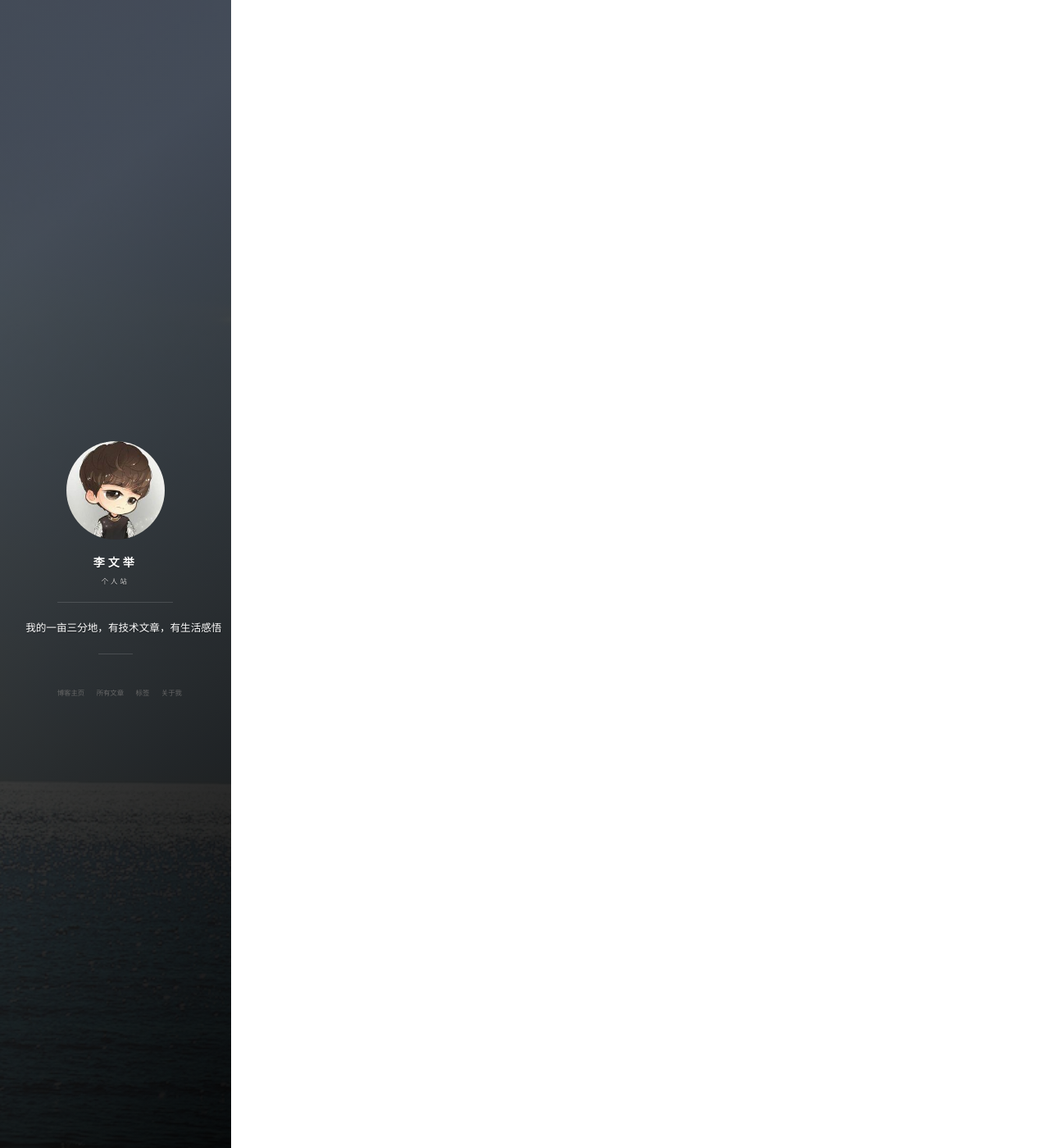
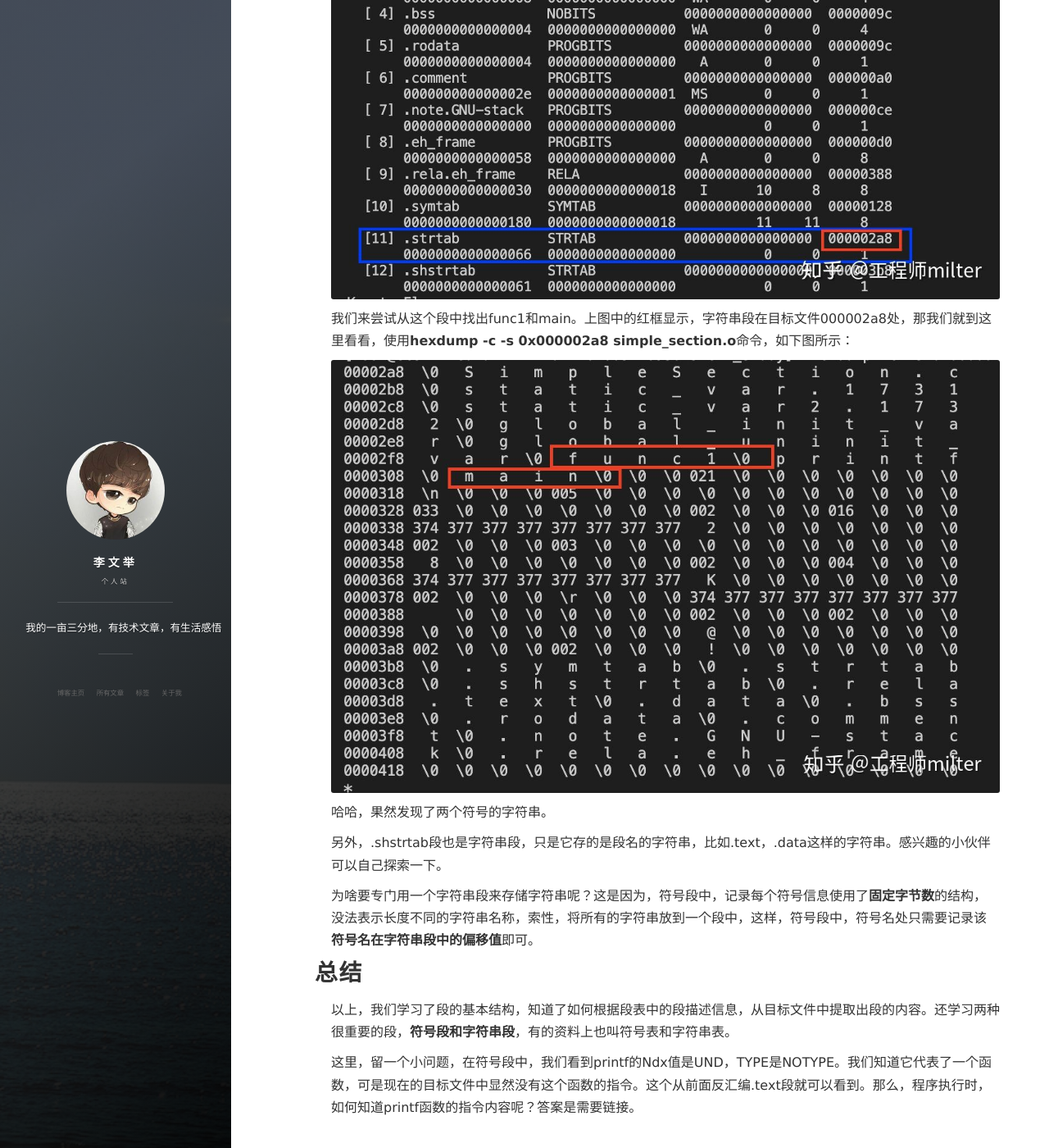
Before and after one commit to liwenju0/liwenju0.github.io, a Jekyll site: the page built from _posts/2022-02-12-ELF文件分析二.md, in a window 1280 px wide and 1400 px high, scrolled down 4219 px. Shown: the whole window at 82% size. Built offline with Jekyll 4.4.1, drawn with Linux system fonts in a browser that asks for light colours; nearby versions of some CDN libraries; comment, search, counter and statistics services are not loaded; some of the changed text lies outside the part shown.

Commit message:
elf文件分析二

````diff
--- a/_posts/2022-02-12-ELF文件分析二.md
+++ b/_posts/2022-02-12-ELF文件分析二.md
@@ -5,11 +5,12 @@ date:   2022-02-09 10:04:08 +0800
 tags: 计算机基础
 ---
 
-> 在ELF文件分析(一)中，我们大概了解了ELF文件的结构，知道了ELF文件由文件头和段组成。今天我们继续学习ELF文件的链接。
+> 在[ELF文件分析(一)](https://liwenju0.github.io/2022/02/ELF%E6%96%87%E4%BB%B6%E5%88%86%E6%9E%90%E4%B8%80/)中，我们大概了解了ELF文件的结构，知道了ELF文件由文件头和段组成。今天我们继续学习ELF文件的链接。
 
 # 段的具体结构
 上篇文章中，我们知道段表中存储着每个段的基本信息，这些基本信息用一个叫**段描述符**的结构来组织。
-想要查看段描述符的结构，可以在 /usr/include/elf.h中搜Elf32_Shdr，如下所示：
+想要查看段描述符的结构，可以在linux系统/usr/include/elf.h文件中搜Elf32_Shdr，如下所示：
+
 ```c
 typedef struct
 {
@@ -45,7 +47,91 @@ typedef struct
 其余的字段，有的看名字就知道含义，不知道的，暂时不用管。
 
 # 符号段和字符串段
+
 在计算机程序中，我们需要定义很多符号，回顾下上一篇文章中的示例代码：
 ```c
+// simple_section.c
+int printf( const char* format, ...);
 
+int global_init_var = 84;
+int global_uninit_var;
+
+void func1( int i)
+{
+    printf("%d\n", i);
+}
+
+int main(void)
+{
+    static int static_var = 85;
+    static int static_var2;
+    int a = 1;
+    int b;
+
+    func1(static_var + static_var2 + a + b);
+
+    return a;
+}
 ```
+
+里面的变量名和函数名都是一种**符号。符号的本质就是标记一段代码或者数据。**
+
+func1和main这两个函数名，标记分别标记了一段指令。我们知道，所有的**指令都在.text这个段中**。
+
+现在，让我们查看一下这个段的内容。看看func1和main代表的指令在不在里面。我们使用**objdump -s -d simple_section.o**命令，-d选项会把包含指令的段进行反汇编。如下图所示：
+
+
+![](/images/posts/elf/three.jpeg)
+
+图片中是对.text段进行反汇编的结果。我们看到红框框标识了函数func1和main的起始位置，这里的起始位置指的是它们在段.text中的偏移字节量。
+
+问题来了，.text段中就是一条接一条的指令，非常的纯粹，那么，func1和main1的起始位置信息是从哪里获得的呢？
+
+答案是有一个专门的段，叫**符号段.symtab**，这个段记录了func1和main这种符号信息。
+
+现在让我们看看符号段的内容。可以使用命令**readelf -s simple_section.o**，如下图所示：
+
+![](/images/posts/elf/four.jpeg)
+
+我们来看看如何通过这个.symtab定位func1和main函数。
+
+主要是用到Ndx和value两个字段。
+
+首先看func1的Ndx值是1，表示的是func1这个符号在段表中第1个段，即.text段。
+
+![](/images/posts/elf/five.jpeg)
+
+
+value是0000000000000000，表示的是func1符号在.text段中的偏移字节量。
+
+TYPE的值FUNC表示func1符号是一个函数。
+
+同理，可以找到main函数的具体位置信息。
+
+**Note：** 此时我们说的位置，都是指在目标文件中的偏移字节量，是针对目标文件的内容而言的，并不是虚拟内存地址，要注意区分。
+
+
+
+# 字符串段
+
+在上面的符号段中，我们看到了函数和变量名称的字符串，看起来，这些名称字符串就存在符号段中。但是实际上并不是，而是有一个专门的字符串段.strtab来统一保存这些字符串，符号段中的显示的字符串是从字符串段中取出来的。
+
+如下就是字符串段:
+
+![](/images/posts/elf/six.jpeg)
+
+我们来尝试从这个段中找出func1和main。上图中的红框显示，字符串段在目标文件000002a8处，那我们就到这里看看，使用**hexdump -c -s 0x000002a8  simple_section.o**命令，如下图所示：
+
+![](/images/posts/elf/seven.jpeg)
+
+哈哈，果然发现了两个符号的字符串。
+
+另外，.shstrtab段也是字符串段，只是它存的是段名的字符串，比如.text，.data这样的字符串。感兴趣的小伙伴可以自己探索一下。
+
+为啥要专门用一个字符串段来存储字符串呢？这是因为，符号段中，记录每个符号信息使用了**固定字节数**的结构，没法表示长度不同的字符串名称，索性，将所有的字符串放到一个段中，这样，符号段中，符号名处只需要记录该**符号名在字符串段中的偏移值**即可。
+
+
+# 总结
+以上，我们学习了段的基本结构，知道了如何根据段表中的段描述信息，从目标文件中提取出段的内容。还学习两种很重要的段，**符号段和字符串段**，有的资料上也叫符号表和字符串表。
+
+这里，留一个小问题，在符号段中，我们看到printf的Ndx值是UND，TYPE是NOTYPE。我们知道它代表了一个函数，可是现在的目标文件中显然没有这个函数的指令。这个从前面反汇编.text段就可以看到。那么，程序执行时，如何知道printf函数的指令内容呢？答案是需要链接。
````
Also changed, not shown: other parts of _posts/2022-02-12-ELF文件分析二.md (+2 -1 lines), images/posts/elf/five.jpeg (added), images/posts/elf/four.jpeg (added), images/posts/elf/seven.jpeg (added), images/posts/elf/six.jpeg (added), images/posts/elf/three.jpeg (added).
